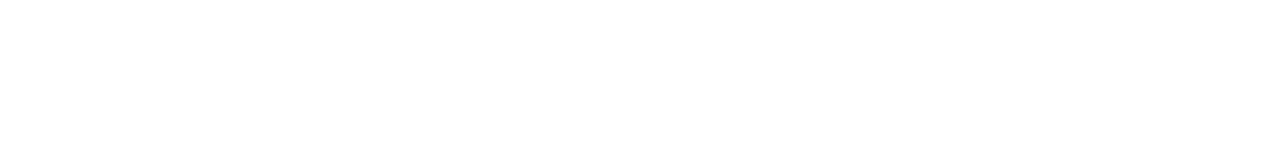
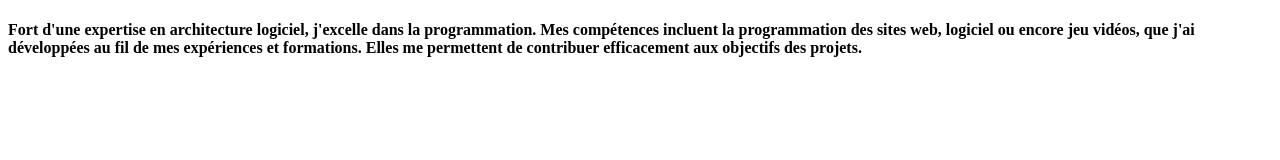
Before and after one commit to Namz05/git-mon-cv, a plain HTML site: page index.html in a window 1280 px wide. Drawn offline with Linux system fonts and the light colour scheme.

Commit message:
mise en place de la section competences

```diff
--- a/index.html
+++ b/index.html
@@ -7,6 +7,11 @@
     <link rel="stylesheet" href="style.css">
 </head>
 <body>
-
+<h4>Fort d'une expertise en architecture logiciel, j'excelle dans
+    la programmation. Mes compétences incluent
+    la programmation des sites web, logiciel ou encore jeu vidéos,
+    que j'ai développées au fil de mes expériences et formations.
+    Elles me permettent de contribuer efficacement aux
+    objectifs des projets.</h4>
 </body>
 </html>
```
